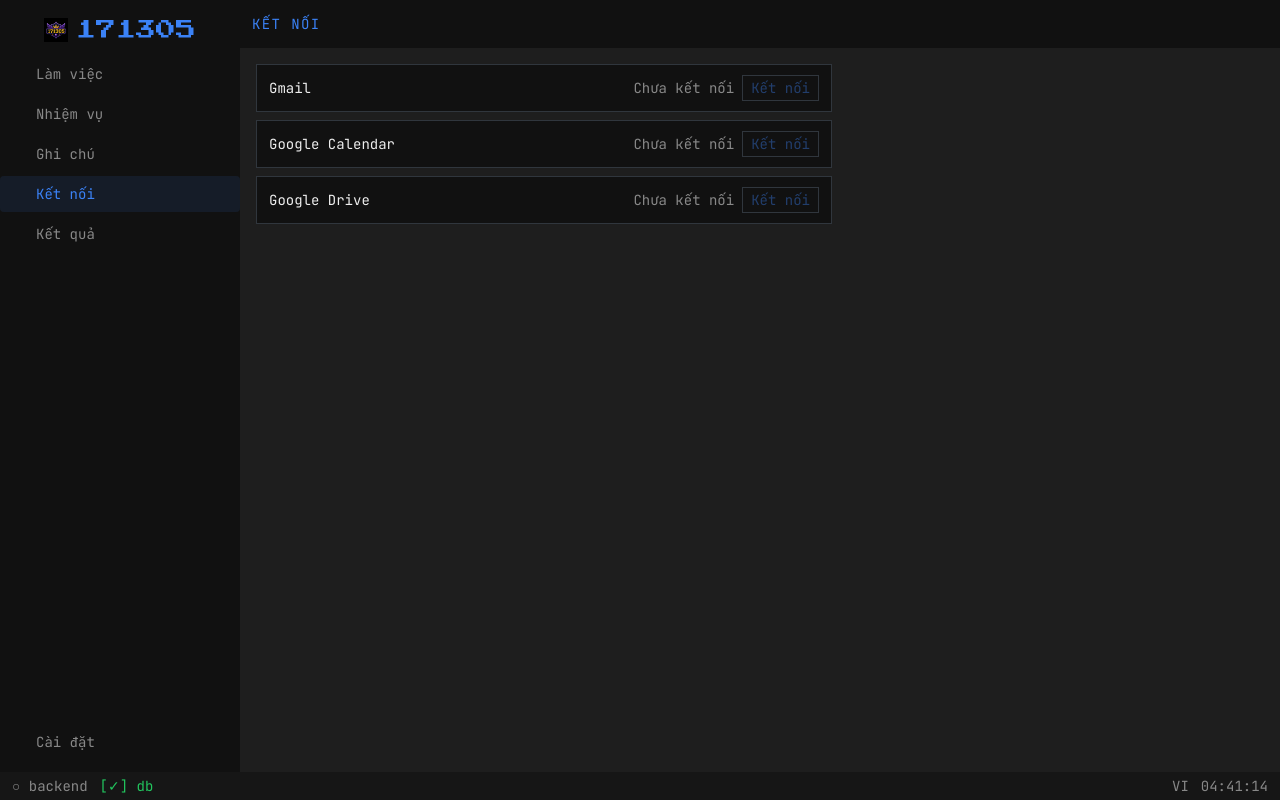
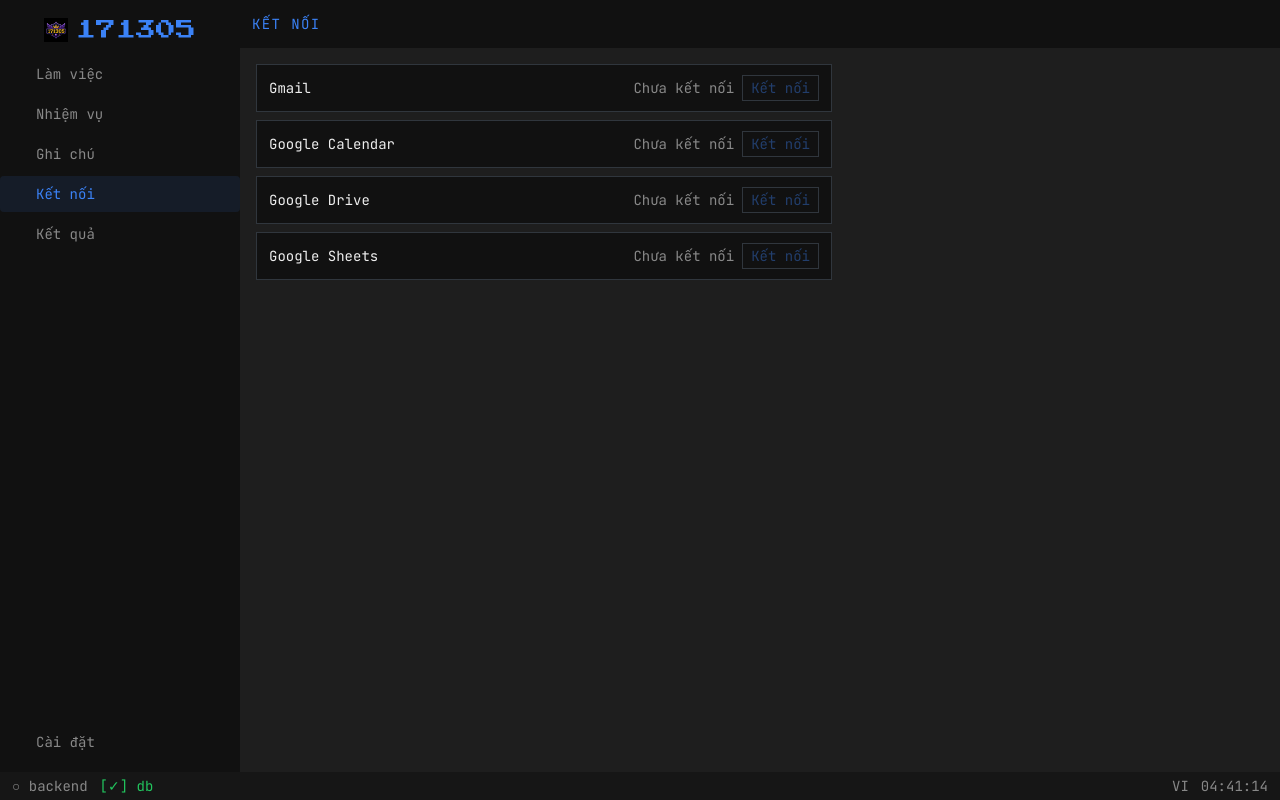
Before and after one commit to stardust-bytes/agent-hub, a Vue app in the folder frontend/: page /connectors in a window 1280 px wide. Built offline with nearby package versions, Linux system fonts and the light colour scheme; no server answers; some icons are missing.

Commit message:
feat: add Google Sheets connector to frontend connectors UI

```diff
--- a/frontend/src/components/ConnectorsView.vue
+++ b/frontend/src/components/ConnectorsView.vue
@@ -52,6 +52,7 @@
   { type: 'google_gmail', name: 'Gmail' },
   { type: 'google_calendar', name: 'Google Calendar' },
   { type: 'google_drive', name: 'Google Drive' },
+  { type: 'google_sheets', name: 'Google Sheets' },
 ]
 
 const displayConnectors = computed(() => {
```
